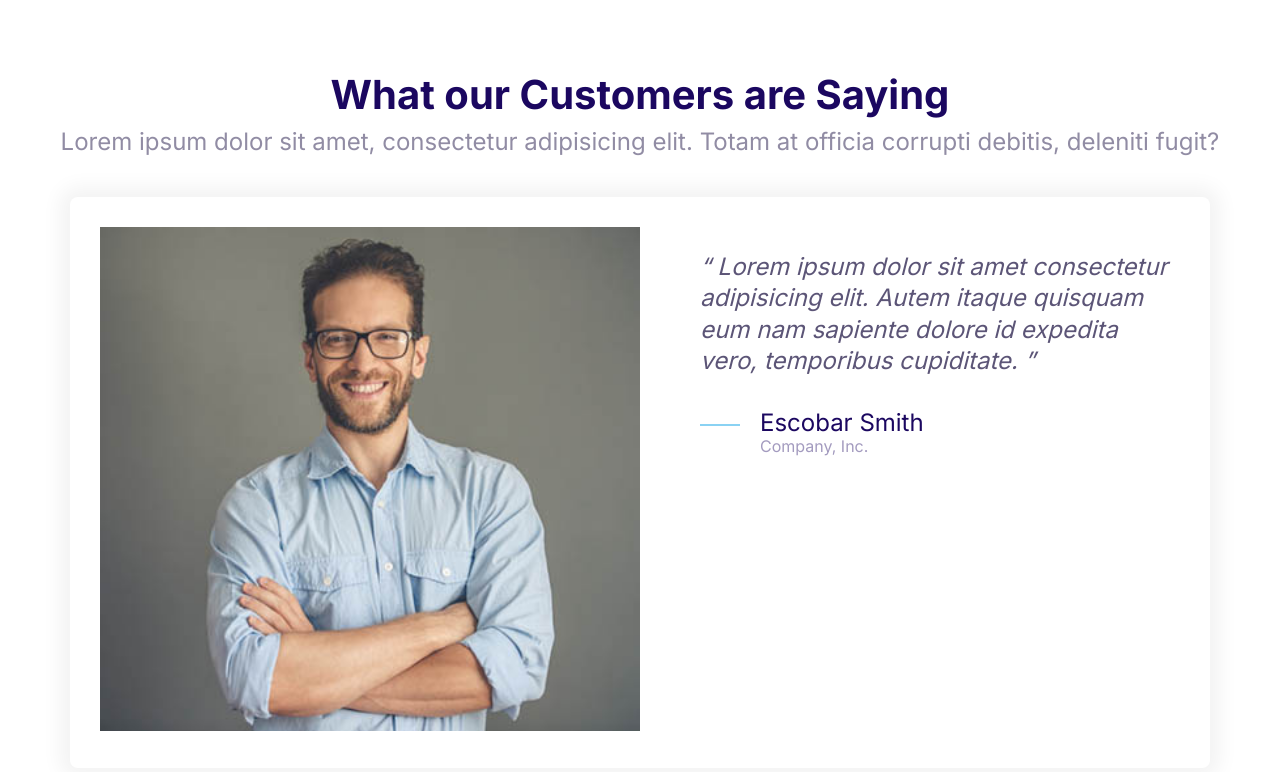
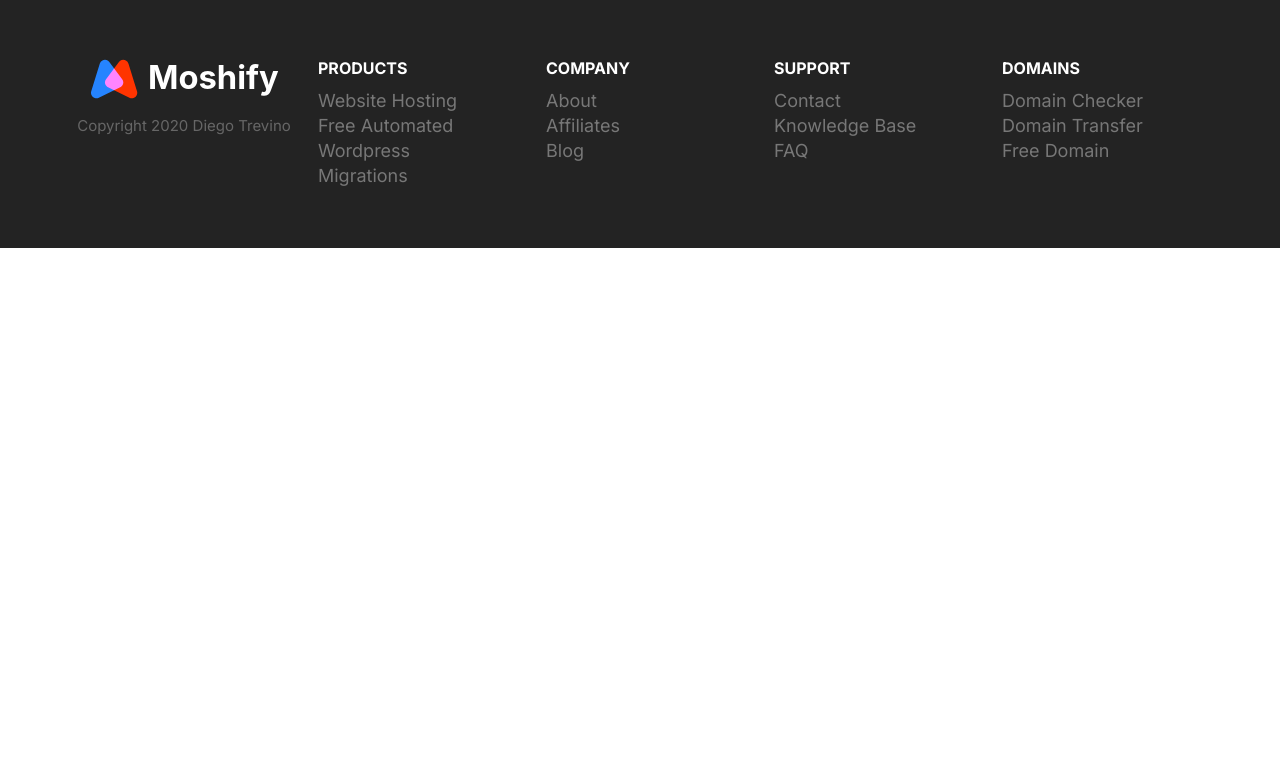
Before and after one commit to DiegoTrevino1/Diegoify, a plain HTML site: page index.html in a window 1280 px wide. Drawn offline with Linux system fonts and the light colour scheme.

Commit message:
added footer component for the website with responsive styling for mobile, tablet, and desktop screens.

```diff
--- a/css/styles.css
+++ b/css/styles.css
@@ -32,7 +32,7 @@ body {
     font-family: Inter, Arial, Helvetica, sans-serif;
     font-size: 2.4rem;
     /* 1.5 x font size = 15px */
-    line-height: 3rem;
+    line-height: 2.5rem;
     color: var(--color-body);
 }
 
@@ -353,7 +353,6 @@ selector! */
     /* horizontal and veritcal offset 20px for bluring the shadow
     and making it softer, and 10px to making it bigger */
     box-shadow: 0 0 20px 10px #f3f3f3;
-    overflow: hidden;
 }
 
 .card__header, .card__body {
@@ -563,7 +562,7 @@ selector! */
     width: 100%;
 }
 
-.testimonial__image > .icon-container {
+.testimonial__image > .icon--container {
     position: absolute;
     top: 3rem;
     right: -32px;
@@ -634,7 +633,7 @@ selector! */
     font-size: 3rem;
 }
 
-.collapsible__chevron {
+.collapsible__toggler {
     transform: rotate(-90deg);
     transition: transform 0.3s;
 }
@@ -646,7 +645,7 @@ selector! */
     transition: all 0.5s;
 }
 
-.collapsible--expanded .collapsible__chevron {
+.collapsible--expanded .collapsible__toggler {
     transform: rotate(0);
 }
 
@@ -868,3 +867,89 @@ selector! */
         max-width: 700px;
     }
 }
+/* Footer */
+.footer {
+    background: #232323
+
+}
+
+.footer a {
+    color: #777;
+    transition: color 0.3s;
+}
+
+.footer a:hover {
+    color: #fff;
+}
+
+.footer__section {
+    padding: 2rem;
+    border-bottom: 1px solid #393939;
+}
+
+.footer__section .list {
+    margin: 0;
+}
+
+.footer__heading {
+    text-transform: uppercase;
+    font-weight: 600;
+}
+
+.footer__brand {
+    margin-top: 5rem;
+    text-align: center;
+    font-weight: 500;
+}
+
+.footer__brand img {
+    /* TODO: Consider refactoring this and applying it to all images. */
+    width: 100%;
+    max-width: 230px;
+}
+
+.footer__copyright {
+    font-size: 2.1rem;
+    color: #fff;
+    opacity: .3;
+
+}
+    /* Footer Block */
+@media screen and (min-width: 768px) {
+    .footer__sections {
+        grid-template-columns: repeat(auto-fit, minmax(10rem, 1fr));
+    }
+
+    .footer .collapsible__toggler {
+        display: none;
+    }
+
+    .footer .collapsible__content {
+        opacity: 1;
+        /* max-height: 100 % of it's container */
+        max-height: 100%;
+    }
+
+    .footer__brand {
+        order: -1;
+        margin-top: 1rem;
+    }
+
+    .footer__copyright {
+        font-size: 1.5rem;
+
+    }
+
+    .footer__section {
+        border: 0
+    }
+
+    .footer__heading {
+        font-size: 1.6rem;
+    }
+
+    .footer__section .list {
+        font-size: 1.8rem;
+
+    }
+}
--- a/index.html
+++ b/index.html
@@ -20,54 +20,75 @@
     <link rel="stylesheet" href="css/styles.css" />
   </head>
   <body>
-    <section class="block">
-      <header class="block__header">
-        <h2>What our Customers are Saying</h2>
-        <p>
-          Lorem ipsum dolor sit amet, consectetur adipisicing elit. Totam at
-          officia corrupti debitis, deleniti fugit?
-        </p>
+    <footer class="block block--dark footer">
+      <div class="container grid footer__sections">
+        <section class="collapsible collapsible--expanded footer__section">
+          <header class="collapsible__header">
+            <h2 class="collapsible__heading footer__heading">Products</h2>
+            <svg class="icon icon--white collapsible__toggler">
+              <use xlink:href="images/sprite.svg#chevron"></use>
+            </svg>
           </header>
-      <div class="container">
-        <div class="card testimonial">
-          <div class="grid grid--1x2">
-            <div class="testimonial__image">
-              <img
-                src="images/testimonial.jpg"
-                alt="A happy similing
-                customer"
-              />
-              <span class="icon-container icon-container--accent">
-                <svg class="icon icon--white icon--small">
-                  <use xlink:href="images/sprite.svg#quotes"></use>
+          <div class="collapsible__content">
+            <ul class="list">
+              <li><a href="#">Website Hosting</a></li>
+              <li><a href="#">Free Automated Wordpress</a></li>
+              <li><a href="#">Migrations</a></li>
+            </ul>
+          </div>
+        </section>
+        <section class="collapsible footer__section">
+          <header class="collapsible__header">
+            <h2 class="collapsible__heading footer__heading">Company</h2>
+            <svg class="icon icon--white collapsible__toggler">
+              <use xlink:href="images/sprite.svg#chevron"></use>
             </svg>
-              </span>
+          </header>
+          <div class="collapsible__content">
+            <ul class="list">
+              <li><a href="#">About</a></li>
+              <li><a href="#">Affiliates</a></li>
+              <li><a href="#">Blog</a></li>
+            </ul>
           </div>
-            <blockquote class="quote">
-              <p class="quote__text">
-                Lorem ipsum dolor sit amet consectetur adipisicing elit. Autem
-                itaque quisquam eum nam sapiente dolore id expedita vero,
-                temporibus cupiditate.
-              </p>
-              <footer>
-                <div class="media">
-                  <div class="media__image">
-                    <!--Seperate structure from skin!-->
-                    <svg class="icon icon--primary quote__line">
-                      <use xlink:href="images/sprite.svg#line"></use>
+        </section>
+        <section class="collapsible footer__section">
+          <header class="collapsible__header">
+            <h2 class="collapsible__heading footer__heading">Support</h2>
+            <svg class="icon icon--white collapsible__toggler">
+              <use xlink:href="images/sprite.svg#chevron"></use>
             </svg>
+          </header>
+          <div class="collapsible__content">
+            <ul class="list">
+              <li><a href="#">Contact</a></li>
+              <li><a href="#">Knowledge Base</a></li>
+              <li><a href="#">FAQ</a></li>
+            </ul>
           </div>
-                  <div class="media__body">
-                    <h3 class="media__title quote__author">Escobar Smith</h3>
-                    <p class="quote__organization">Company, Inc.</p>
+        </section>
+        <section class="collapsible footer__section">
+          <header class="collapsible__header">
+            <h2 class="collapsible__heading footer__heading">Domains</h2>
+            <svg class="icon icon--white collapsible__toggler">
+              <use xlink:href="images/sprite.svg#chevron"></use>
+            </svg>
+          </header>
+          <div class="collapsible__content">
+            <ul class="list">
+              <li><a href="#">Domain Checker</a></li>
+              <li><a href="#">Domain Transfer</a></li>
+              <li><a href="#">Free Domain</a></li>
+            </ul>
           </div>
+        </section>
+        <section class="footer__brand">
+          <img src="images/icons/logo.svg" alt="" />
+          <p class="footer__copyright">Copyright 2020 Diego Trevino</p>
+        </section>
       </div>
     </footer>
-            </blockquote>
-          </div>
-        </div>
-      </div>
-    </section>
+
     <script src="js/main.js"></script>
   </body>
 </html>
```
Also changed, not shown: components/footer.html (added, +68 -0 lines), components/testimonials.html (+0 -1 lines), components/testimonialsBlock.html (+3 -4 lines). Lines whose indentation alone changed are shown as unchanged.
